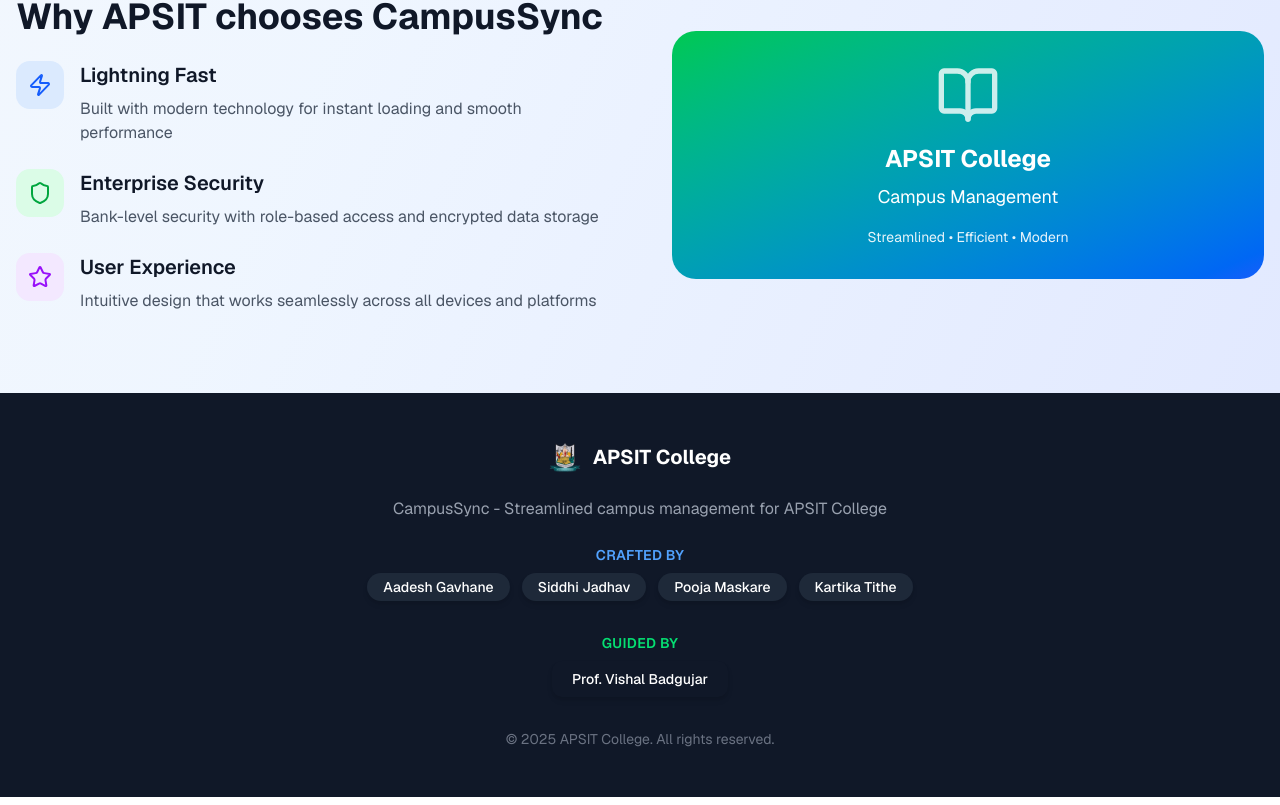
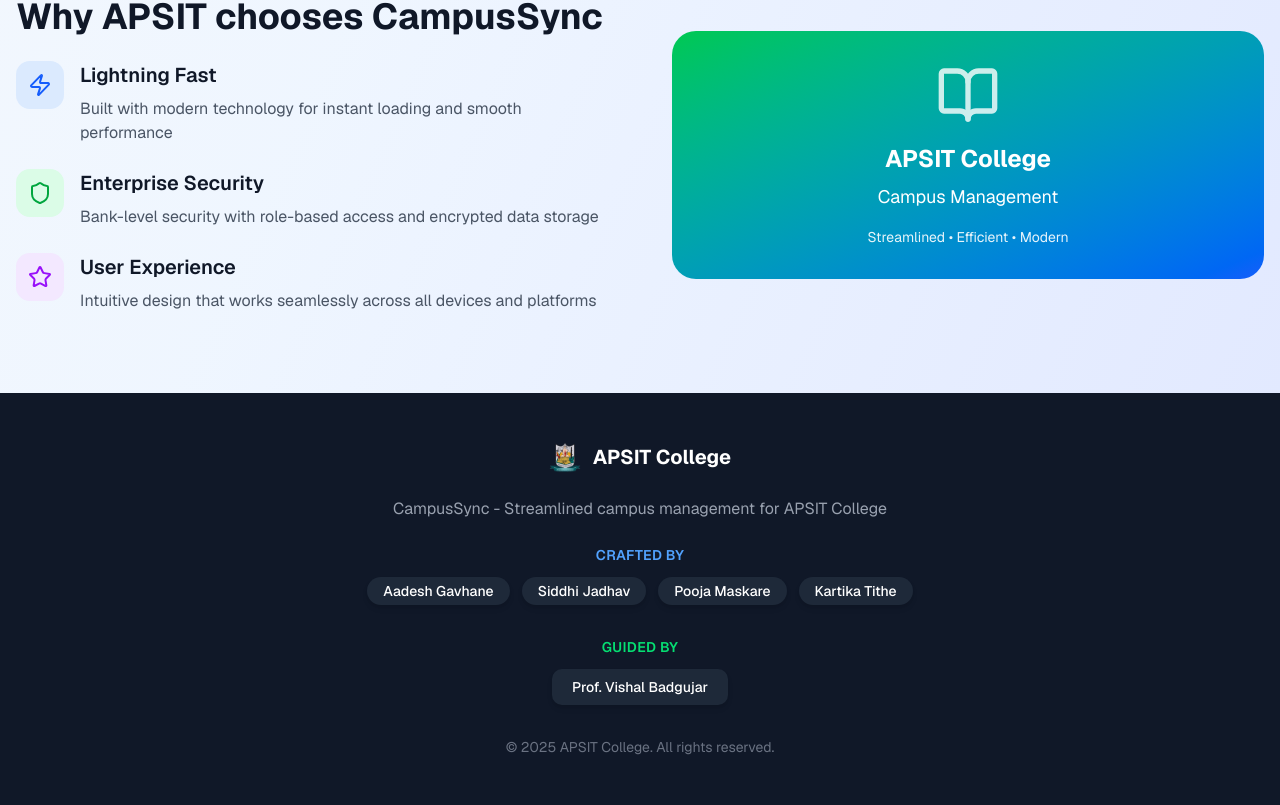
Before and after one commit to AadeshhhGavhane/campus-sync-apsit, a Next.js app: page / in a window 1280 px wide. Shown: the part 2056-2861 px from the top of the page. Built offline with nearby package versions, Linux system fonts and the light colour scheme; no server answers.

Commit message:
Updated footer layout

```diff
--- a/app/page.tsx
+++ b/app/page.tsx
@@ -437,20 +437,24 @@ export default function LandingPage() {
       </section>
 
       {/* Footer */}
+
+      {/* Footer */}
 <footer className="py-12 bg-gray-900 text-white">
   <div className="container mx-auto px-4 text-center">
+    {/* Logo */}
     <div className="flex items-center justify-center mb-6">
       <img src="/apsit.png" alt="APSIT" className="h-8 w-8 mr-3" />
       <span className="text-xl font-bold">APSIT College</span>
     </div>
 
-          <p className="text-gray-400 mb-4">
+    {/* Tagline */}
+    <p className="text-gray-400 mb-6">
       CampusSync - Streamlined campus management for APSIT College
     </p>
 
-          {/* Creative Developer Credits */}
-           <div className="mt-6 flex flex-col items-center space-y-2">
-  <p className="text-sm font-semibold text-blue-400 tracking-wide uppercase">
+    {/* Developer Credits */}
+    <div className="mt-6">
+      <p className="text-sm font-semibold text-blue-400 tracking-wide uppercase mb-3">
         Crafted by
       </p>
       <div className="flex flex-wrap justify-center gap-3">
@@ -467,24 +471,25 @@ export default function LandingPage() {
           Kartika Tithe
         </span>
       </div>
+    </div>
 
     {/* Guide Section */}
-  <div className="mt-6 text-center">
-    <p className="text-sm font-semibold text-green-400 tracking-wide uppercase">
+    <div className="mt-8">
+      <p className="text-sm font-semibold text-green-400 tracking-wide uppercase mb-3">
         Guided by
       </p>
-    <span className="mt-2 inline-block px-5 py-2 bg-gray-900 text-white rounded-lg text-sm font-medium shadow-md hover:bg-gray-700 transition">
+      <span className="inline-block px-5 py-2 bg-gray-800 text-white rounded-lg text-sm font-medium shadow-md hover:bg-gray-700 transition">
         Prof. Vishal Badgujar
       </span>
     </div>
-</div>
 
-
+    {/* Bottom Text */}
     <p className="text-sm text-gray-500 mt-8">
       © 2025 APSIT College. All rights reserved.
     </p>
   </div>
 </footer>
+
     </div>
     </>
   )
```
Lines whose indentation alone changed are shown as unchanged.
